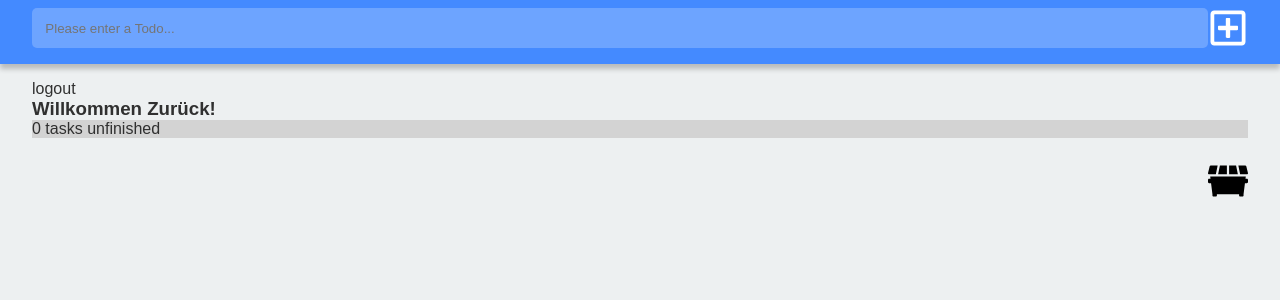
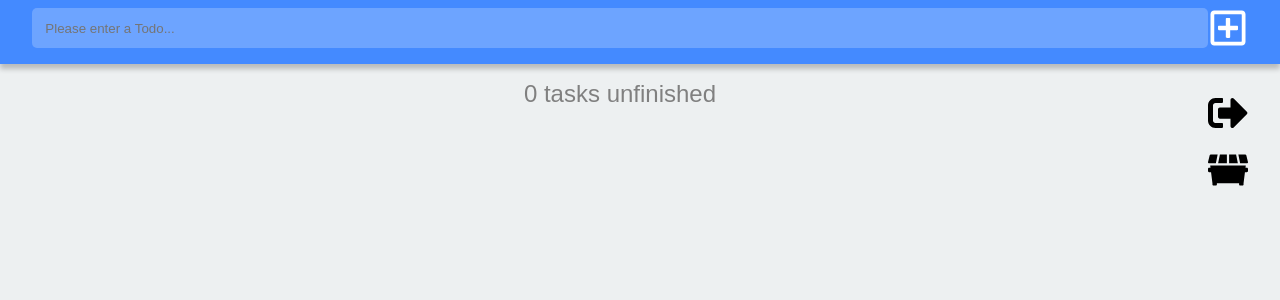
Before and after one commit to DAAKNI/TodoList, a React app in the folder frontend/: page / in a window 1280 px wide. Shown: the top 300 px of the page. Built offline with nearby package versions, Linux system fonts and the light colour scheme; no server answers; sample sign-in values are in the browser's storage.

Commit message:
style changes for task and logout

```diff
--- a/frontend/src/component/app/App.js
+++ b/frontend/src/component/app/App.js
@@ -166,7 +166,6 @@ class App extends Component {
                       />
                       <button className="clearButton" onClick={this.clearCompleted}>
                         <svg aria-hidden="true" focusable="false" data-prefix="fas" data-icon="dumpster" className="svg-inline--fa fa-dumpster fa-w-18" role="img" xmlns="http://www.w3.org/2000/svg" viewBox="0 0 576 512"><path fill="currentColor" d="M560 160c10.4 0 18-9.8 15.5-19.9l-24-96C549.7 37 543.3 32 536 32h-98.9l25.6 128H560zM272 32H171.5l-25.6 128H272V32zm132.5 0H304v128h126.1L404.5 32zM16 160h97.3l25.6-128H40c-7.3 0-13.7 5-15.5 12.1l-24 96C-2 150.2 5.6 160 16 160zm544 64h-20l4-32H32l4 32H16c-8.8 0-16 7.2-16 16v32c0 8.8 7.2 16 16 16h28l20 160v16c0 8.8 7.2 16 16 16h32c8.8 0 16-7.2 16-16v-16h320v16c0 8.8 7.2 16 16 16h32c8.8 0 16-7.2 16-16v-16l20-160h28c8.8 0 16-7.2 16-16v-32c0-8.8-7.2-16-16-16z"></path></svg>
-                        {/* <img src={require('fonts/dumpster.svg')} /> */}
                       </button>
 
                     </div>
--- a/frontend/src/component/auth/Logic.js
+++ b/frontend/src/component/auth/Logic.js
@@ -115,7 +115,7 @@ class Logic extends Component {
           display_form={this.display_form}
           handle_logout={this.handle_logout}
         />
-        <h3>{this.state.logged_in ? "Willkommen Zurück!" : "Please Log In"}</h3>
+        <h3>{this.state.logged_in ? "" : "Please Log In"}</h3>
         {form}
       </div>
     );
--- a/frontend/src/component/auth/nav/Nav.js
+++ b/frontend/src/component/auth/nav/Nav.js
@@ -12,7 +12,9 @@ function Nav(props) {
 
   const logged_in_nav = (
     <ul>
-      <li onClick={props.handle_logout}>logout</li>
+      <li onClick={props.handle_logout}><button className="logout">
+      <svg aria-hidden="true" focusable="false" data-prefix="fas" data-icon="sign-out-alt" className="svg-inline--fa fa-sign-out-alt fa-w-16" role="img" xmlns="http://www.w3.org/2000/svg" viewBox="0 0 512 512"><path fill="currentColor" d="M497 273L329 441c-15 15-41 4.5-41-17v-96H152c-13.3 0-24-10.7-24-24v-96c0-13.3 10.7-24 24-24h136V88c0-21.4 25.9-32 41-17l168 168c9.3 9.4 9.3 24.6 0 34zM192 436v-40c0-6.6-5.4-12-12-12H96c-17.7 0-32-14.3-32-32V160c0-17.7 14.3-32 32-32h84c6.6 0 12-5.4 12-12V76c0-6.6-5.4-12-12-12H96c-53 0-96 43-96 96v192c0 53 43 96 96 96h84c6.6 0 12-5.4 12-12z"></path></svg>
+        </button></li>
     </ul>
   );
   return <div>{props.logged_in ? logged_in_nav : logged_out_nav}</div>;
--- a/frontend/src/component/navbar/Navbar.js
+++ b/frontend/src/component/navbar/Navbar.js
@@ -2,7 +2,7 @@ import React from "react";
 
 const NavBar = props => {
   return (
-    <nav style={{ backgroundColor: "lightgrey", marginBottom: "10px" }}>
+    <nav>
       <div>
         <span>{props.totalItems} tasks unfinished</span>
       </div>
--- a/frontend/src/index.css
+++ b/frontend/src/index.css
@@ -131,6 +131,16 @@ button.clearButton svg {
   height: 3em;
   background-color: #edf0f1;
 }
+button.logout {
+  margin-top: 1em;
+  background-color: #edf0f1;
+}
+button.logout svg {
+  width: 3em;
+  height: 3em;
+  background-color: #edf0f1;
+}
+
 
 button.clearButton img {
   width: 3em;
@@ -143,6 +153,12 @@ button.clearButton img {
 }
 #root {
   height: 100%;
+}
+
+nav {
+  text-align: center;
+  font-size: 1.5em;
+  color: gray;
 }
 
 @media screen and (max-width: 400px) {
```
